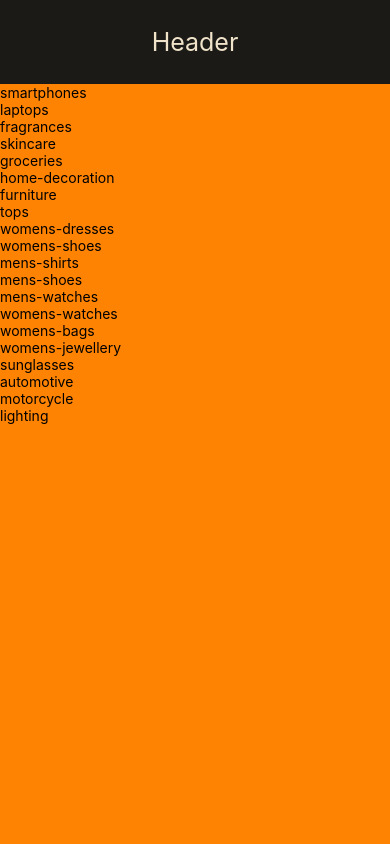
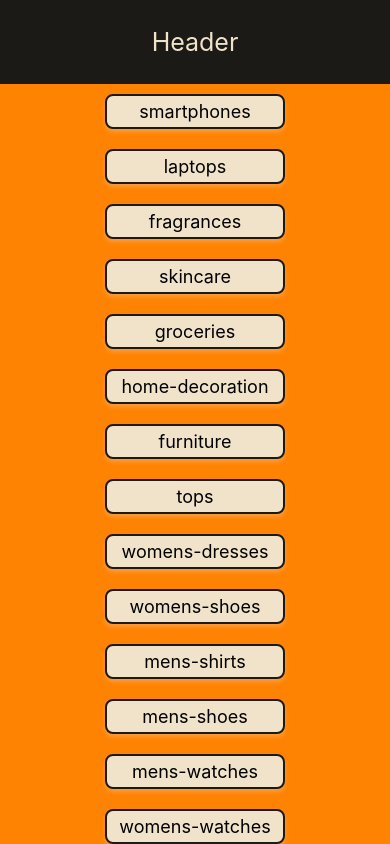
Before and after one commit to Mikhail-Balari/Ecommerce, a React Native app: screen / in a window 390 px wide. Built offline with nearby package versions, Linux system fonts and the light colour scheme.

Commit message:
CategoryItem.jsx

```diff
--- a/src/Components/Card.jsx
+++ b/src/Components/Card.jsx
@@ -14,7 +14,8 @@ export default Card
 
 const styles = StyleSheet.create({
     cardContainer: {
-        width: 250,
+        height: 35,
+        width: 180,
         shadowColor: colors.secondary,
         shadowOffset:{
             width: 0,
@@ -22,12 +23,14 @@ const styles = StyleSheet.create({
         },
         shadowOpacity: 0.27,
         shadowRadius: 4.65,
-        elevation: 6,
+        elevation: 7,
         borderWidth: 2,
         borderColor: colors.darkmatter,
         justifyContent: 'center',
         alignItems: 'center',
-        backgroundColor: colors.secondary
-
+        backgroundColor: colors.secondary,
+        marginVertical: 10,
+        marginHorizontal: 10,
+        borderRadius: 8,
     }
 })
--- /dev/null
+++ b/src/Components/CategoryItem.jsx
@@ -0,0 +1,20 @@
+import { StyleSheet, Text} from 'react-native'
+import React from 'react'
+import Card from './Card'
+
+const CategoryItem = ({item}) => {
+  return (
+    <Card>
+        <Text style={styles.categoryText}>{item}</Text>
+    </Card>
+  )
+}
+
+export default CategoryItem
+
+const styles = StyleSheet.create({
+    categoryText: {
+        fontSize: 18,
+
+    }
+})
--- a/src/Components/Header.jsx
+++ b/src/Components/Header.jsx
@@ -4,8 +4,8 @@ import { colors } from '../Global/Colors'
 
 const Header = () => {
   return (
-    <View style={styles.containerHeader}>
-      <Text style={styles.textHeader}>Header</Text>
+    <View style={styles.headerContainer}>
+      <Text style={styles.headerText}>Header</Text>
     </View>
   )
 }
@@ -13,13 +13,13 @@ const Header = () => {
 export default Header
 
 const styles = StyleSheet.create({
-    containerHeader: {
+    headerContainer: {
         height: '10%',
         backgroundColor: colors.darkmatter,
         justifyContent: 'center',
         alignItems: 'center',
     },
-    textHeader: {
+    headerText: {
         fontSize: 25,
         color: colors.secondary,
     }
--- a/src/Screens/Home.jsx
+++ b/src/Screens/Home.jsx
@@ -2,18 +2,15 @@ import { FlatList, StyleSheet, Text, View } from 'react-native'
 import React from 'react'
 import { colors } from '../Global/Colors'
 import categories from '../Data/categories.json'
+import CategoryItem from '../Components/CategoryItem'
 
 const Home = () => {
   return (
-    <View style={styles.container}>
+    <View style={styles.homeContainer}>
         <FlatList
             data = {categories}
             keyExtractor={category => category}
-            renderItem={({item}) => {
-                return (
-                    <Text>{item}</Text>
-                )
-            }}
+            renderItem={({item}) => CategoryItem({item})}
         />
     </View>
   )
@@ -22,8 +19,9 @@ const Home = () => {
 export default Home
 
 const styles = StyleSheet.create({
-    container: {
+    homeContainer: {
         height: '90%',
         backgroundColor: colors.primary,
+        alignItems: 'center',
     }
 })
```
